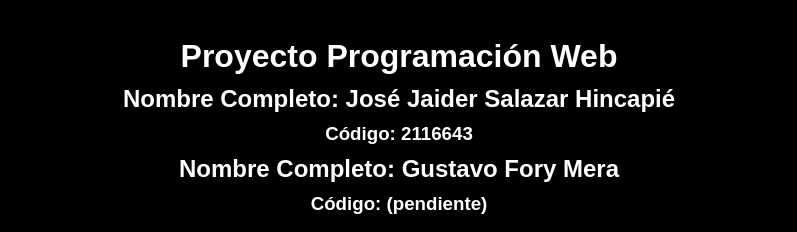
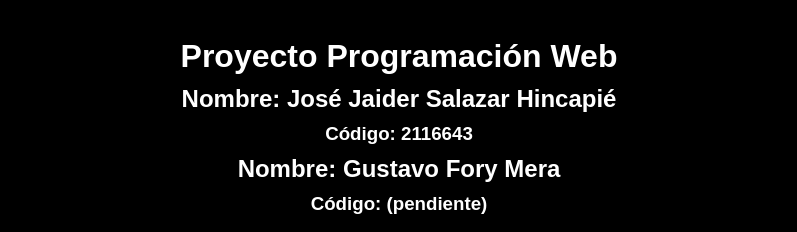
Before and after one commit to jjaider1224/JavascriptPageWeb, a plain HTML site: page index.html in a window 1280 px wide. Shown: the top 232 px of the page, without its empty margins (241-1038 px from the left). Drawn offline with Linux system fonts and the light colour scheme.

Commit message:
index.html

```diff
--- a/INDEX.html
+++ b/index.html
@@ -40,9 +40,9 @@
 </head>
 <body>
     <h1>Proyecto Programación Web</h1>
-    <h2>Nombre Completo: José Jaider Salazar Hincapié</h2>
+    <h2>Nombre: José Jaider Salazar Hincapié</h2>
     <h3>Código: 2116643</h3>
-    <h2>Nombre Completo: Gustavo Fory Mera</h2>
+    <h2>Nombre: Gustavo Fory Mera</h2>
     <h3>Código: (pendiente)</h3>
 
     <div id="equation">
```
